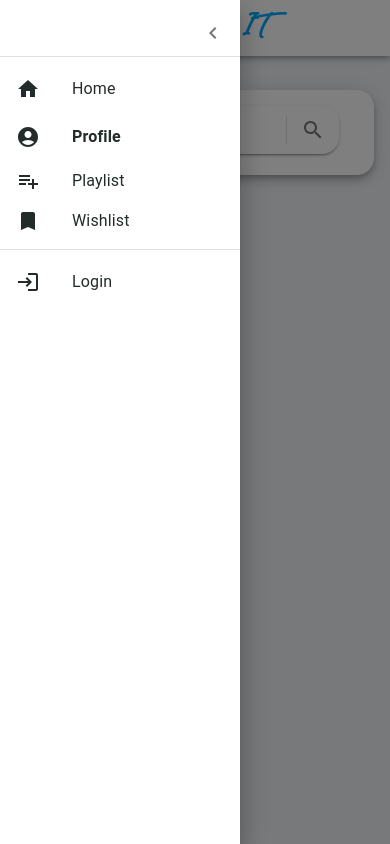
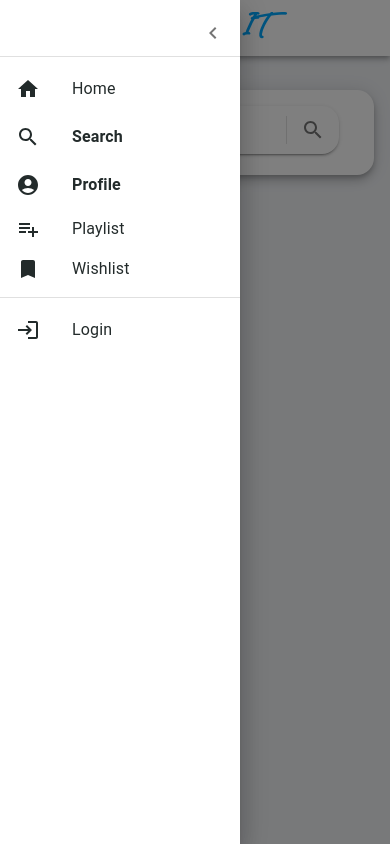
Before and after one commit to anihadagali7/rate-it-ui, a React (Create React App) app: page /search in a window 390 px wide. Both pictures are taken after a click on the button 40 px from the left and 28 px from the top of the page. Built offline with nearby package versions, Linux system fonts and the light colour scheme; no server answers.

Commit message:
add search to mobile nav

```diff
--- a/src/components/Search/Search.js
+++ b/src/components/Search/Search.js
@@ -121,7 +121,7 @@ const Search = () => {
     <Provider>
       <StyledEngineProvider injectFirst>
         <ThemeProvider theme={theme}>
-          <Container maxWidth={"sm"} sx={{ marginTop: "50px" }}>
+          <Container maxWidth={"sm"} sx={{ marginTop: "50px", marginBottom: '20px' }}>
             <Box
               sx={{
                 width: "100%",
--- a/src/components/header/Header.js
+++ b/src/components/header/Header.js
@@ -252,7 +252,6 @@ const Header = ({ displayMenu }) => {
             <>
               <Button
                 variant="text"
-                component={Link}
                 sx={{
                   border: "transparent",
                   height: "35px",
@@ -261,17 +260,13 @@ const Header = ({ displayMenu }) => {
                     border: "transparent"
                   }
                 }}
-                startIcon={<AccountCircleIcon
-                  style={{ color: "#000000" }}
-                />}
-                to="/login"
                 onClick={handleOpenUserMenu}
               >
                 <Typography sx={{
                   fontSize: "14px",
                   color: "#000000",
                   fontWeight: "500"
-                }}>Logout</Typography>
+                }}>{user.userName}</Typography>
               </Button>
               <Menu
                 sx={{ mt: "45px" }}
@@ -401,6 +396,18 @@ const Header = ({ displayMenu }) => {
                 </Typography>
               </ListItemText>
             </ListItem>
+            <ListItem key={"search"} component={Link} to={`/search`}>
+              <ListItemIcon>
+                <SearchIcon sx={{ color: "#232b2b" }} />
+              </ListItemIcon>
+              <ListItemText>
+                <Typography
+                  sx={{ color: "#232b2b", fontWeight: tabValue == 1 && "bold" }}
+                >
+                  Search
+                </Typography>
+              </ListItemText>
+            </ListItem>
             <ListItem key={"profile"} component={Link} to={`/profile/${user.userName}`}>
               <ListItemIcon>
                 <AccountCircleIcon sx={{ color: "#232b2b" }} />
--- a/src/components/modals/AddFriendsModal.js
+++ b/src/components/modals/AddFriendsModal.js
@@ -91,7 +91,7 @@ const AddFriendsModal = ({ open, onClose, currentUser }) => {
                         }
                       }}
                       size="small"
-                      placeholder="Search for users using name or username"
+                      placeholder="Search for users"
                       value={searchKeyword}
                       onClick={handleSearch}
                       onChange={filterUsers}
@@ -131,7 +131,6 @@ const AddFriendsModal = ({ open, onClose, currentUser }) => {
                                 </>
                               </Stack>
                             </ListItem>
-                            {/*<Divider />*/}
                           </>
                         )) :
                         <div>No users match this search.</div>}
```
